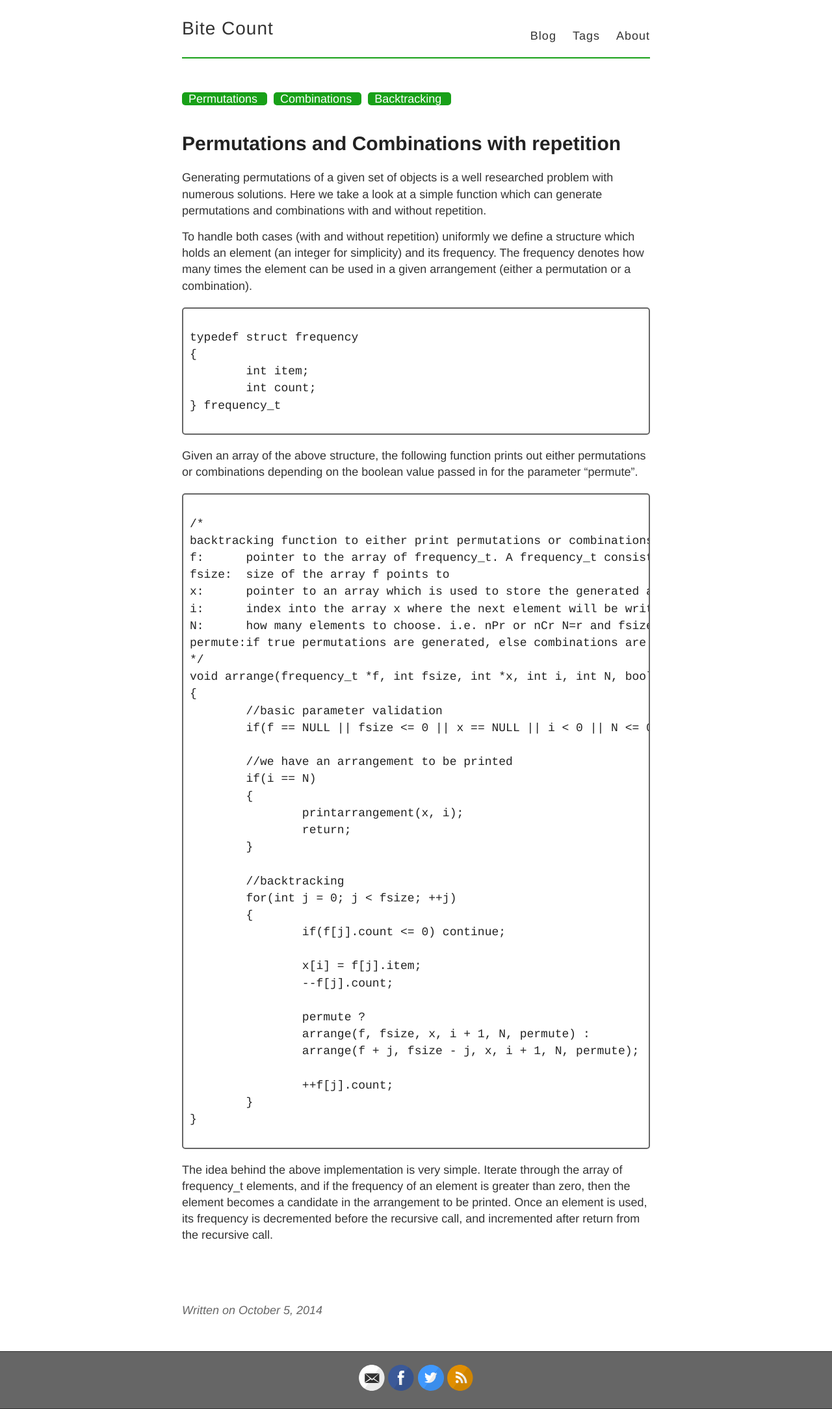
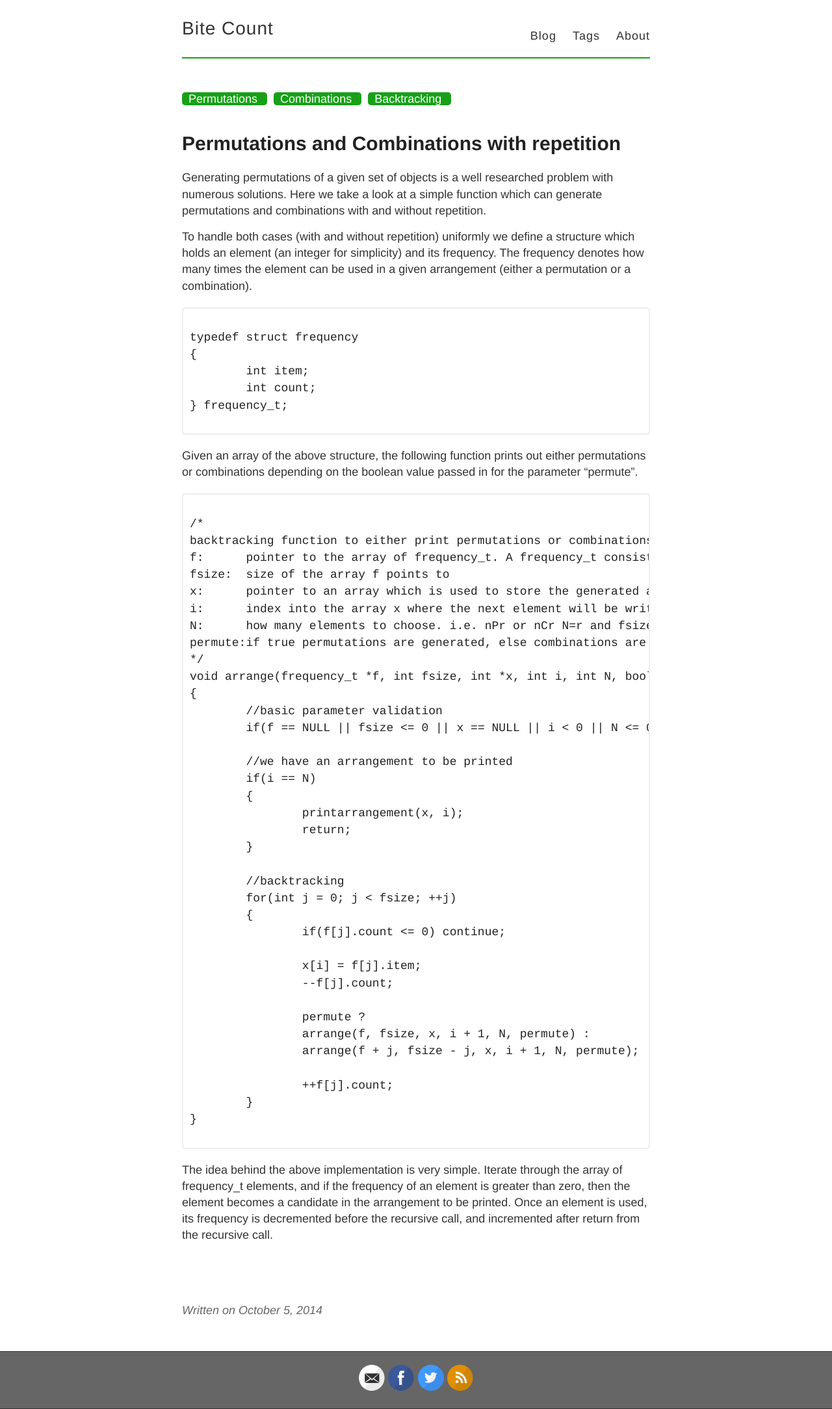
Before and after one commit to bitecount/bitecount.github.io, a Jekyll site: the page built from _posts/2014-10-5-arrange.md, in a window 1280 px wide. Shown: the whole page at 65% size. Built offline with Jekyll 4.4.1, drawn with Linux system fonts in a browser that asks for light colours.

Commit message:
minor style modifications

```diff
--- a/_layouts/post.html
+++ b/_layouts/post.html
@@ -4,7 +4,6 @@ layout: default
 
 <article class="post">
   {% include syntax-hilite.html %}
-
 
   {% for tag in page.tags %}
       <span class="tag-name"> &nbsp {{ tag }} &nbsp </span> &nbsp
--- a/_posts/2014-10-5-arrange.md
+++ b/_posts/2014-10-5-arrange.md
@@ -15,7 +15,7 @@ typedef struct frequency
 {
 	int item;
 	int count;
-} frequency_t
+} frequency_t;
 </code>
 </pre>
 </div>
--- a/_scss/_highlights.scss
+++ b/_scss/_highlights.scss
@@ -24,7 +24,7 @@ code {
 .code-block {
   border-radius: 5px;
   padding: 5px 10px;
-  border: 2px solid $gray;
+  border: 2px solid $lightGray;
   display: block;
   margin: 20px 0;
   overflow: auto;
```
